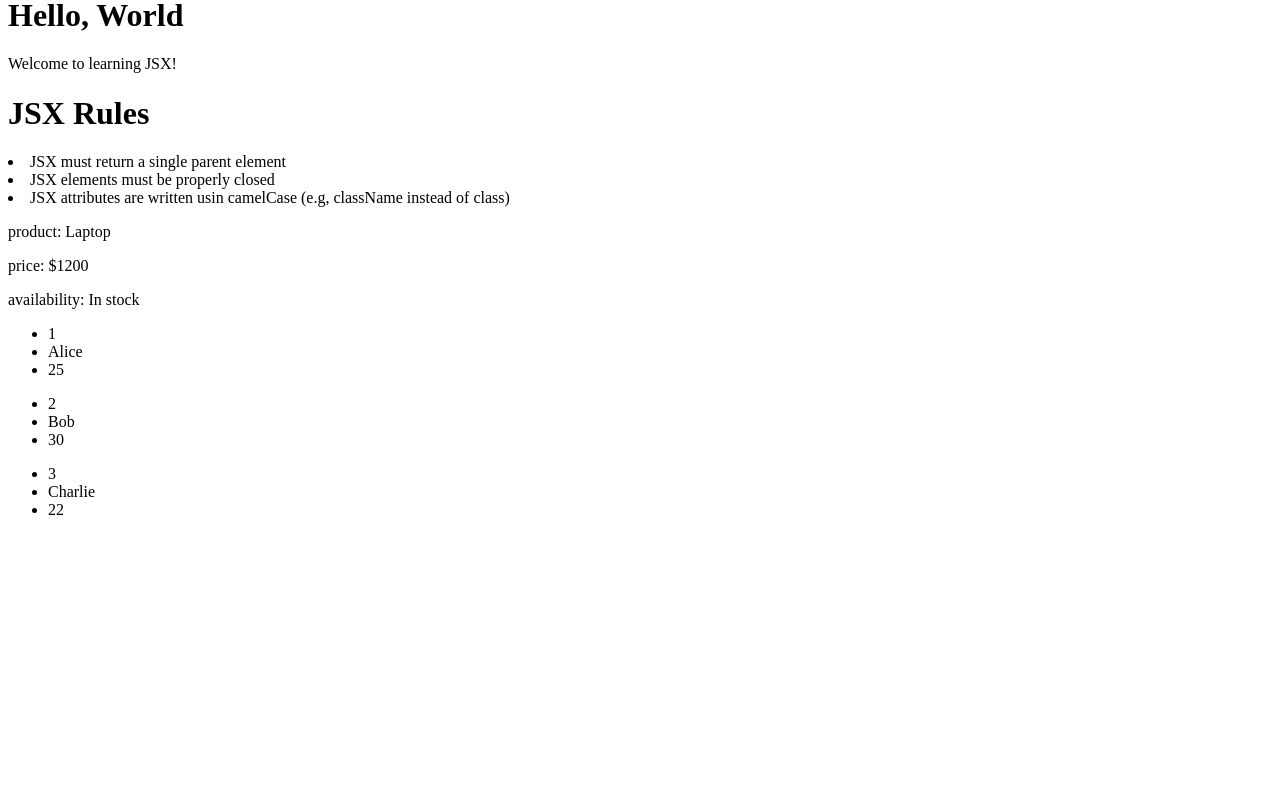
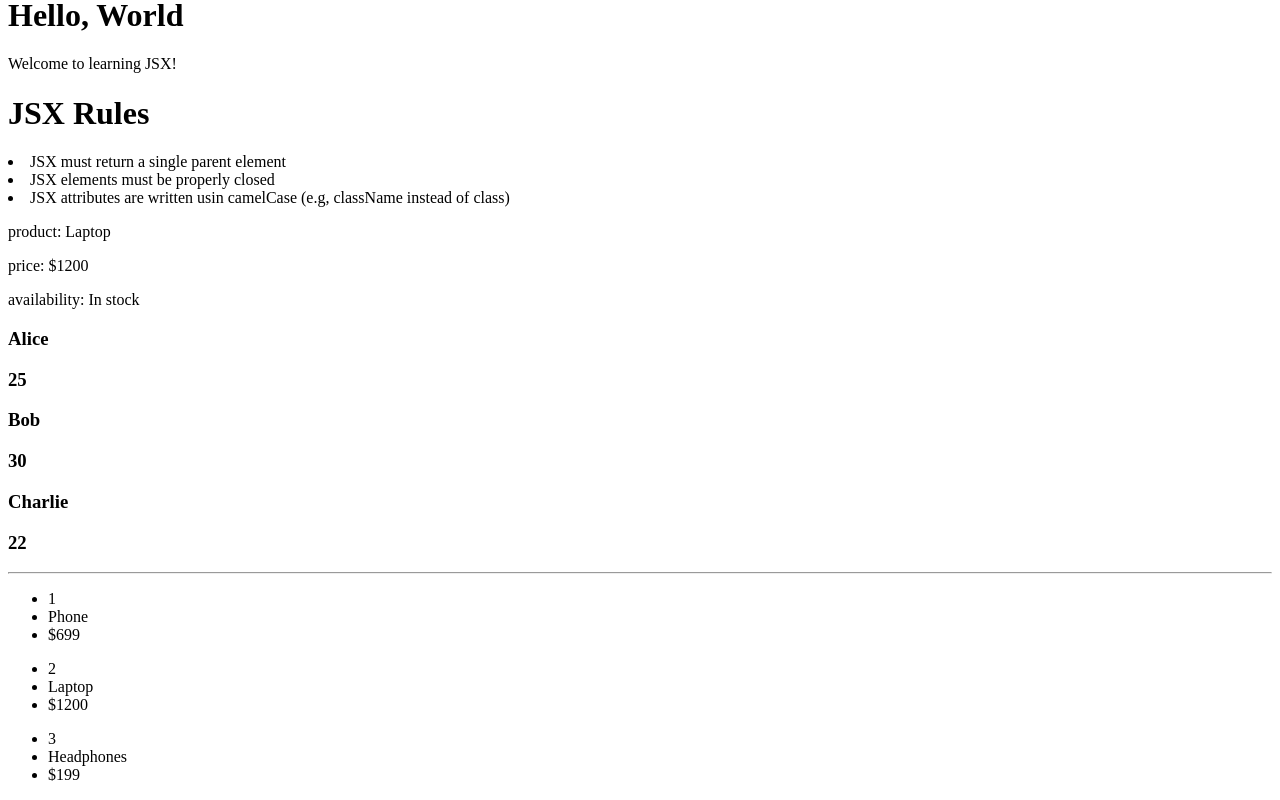
Before and after one commit to maundu55/project, a React (Vite) app: page / in a window 1280 px wide. Shown: the part 339-1139 px from the top of the page. Before the commit the page ends 874 px from the top, so only its background shows below. Built offline with nearby package versions, Linux system fonts and the light colour scheme.

Commit message:
done with lists

```diff
--- a/src/App.jsx
+++ b/src/App.jsx
@@ -7,6 +7,7 @@ import WelcomeMessage from "./components/WelcomeMessage"
 import JSXRules from "./components/JSXRules"
 import ProductInfo from "./components/ProductInfo"
 import UserList from "./components/UserList"
+import ProductList from "./components/ProductList"
 
 function App() {
 
@@ -20,6 +21,8 @@ function App() {
     <JSXRules />
     <ProductInfo />
     <UserList />
+    <hr />
+    <ProductList />
     </>
 
   )
--- /dev/null
+++ b/src/components/ProductList.jsx
@@ -0,0 +1,22 @@
+import React from 'react'
+
+const ProductList = () => {
+    const products =[
+        {id: 1, name: "Phone", price: "$699"},
+        {id: 2, name: "Laptop", price: "$1200"},
+        {id: 3, name: "Headphones", price: "$199"},
+    ]
+  return (
+    <div>
+        {products.map(({id, name, price})=>
+        <ul key={id}>
+            <li key={id}>{id}</li>
+            <li key={name}>{name}</li>
+            <li key={price}>{price}</li>
+        </ul>
+        )}
+    </div>
+  )
+}
+
+export default ProductList
--- a/src/components/UserList.jsx
+++ b/src/components/UserList.jsx
@@ -9,11 +9,10 @@ const UserList = () => {
   return (
     <div>
         {users.map(user=>
-            <ul key={user.id}>
-                <li key={user.id}>{user.id}</li>
-                <li key={user.name}>{user.name}</li>
-                <li key={user.age}>{user.age}</li>
-            </ul>
+            <div key={user.id}>
+                <h3>{user.name}</h3>
+                <h3>{user.age}</h3>
+            </div>
         )}
     </div>
   )
```
